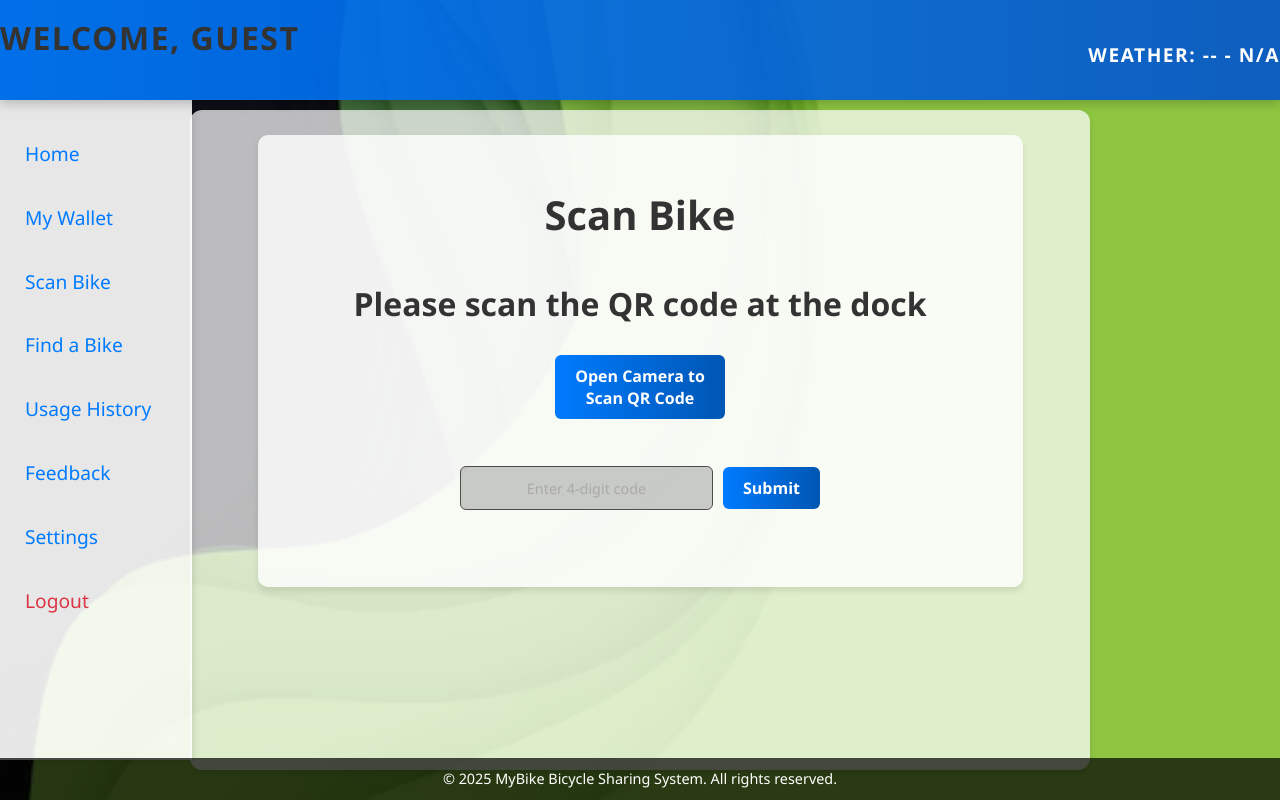
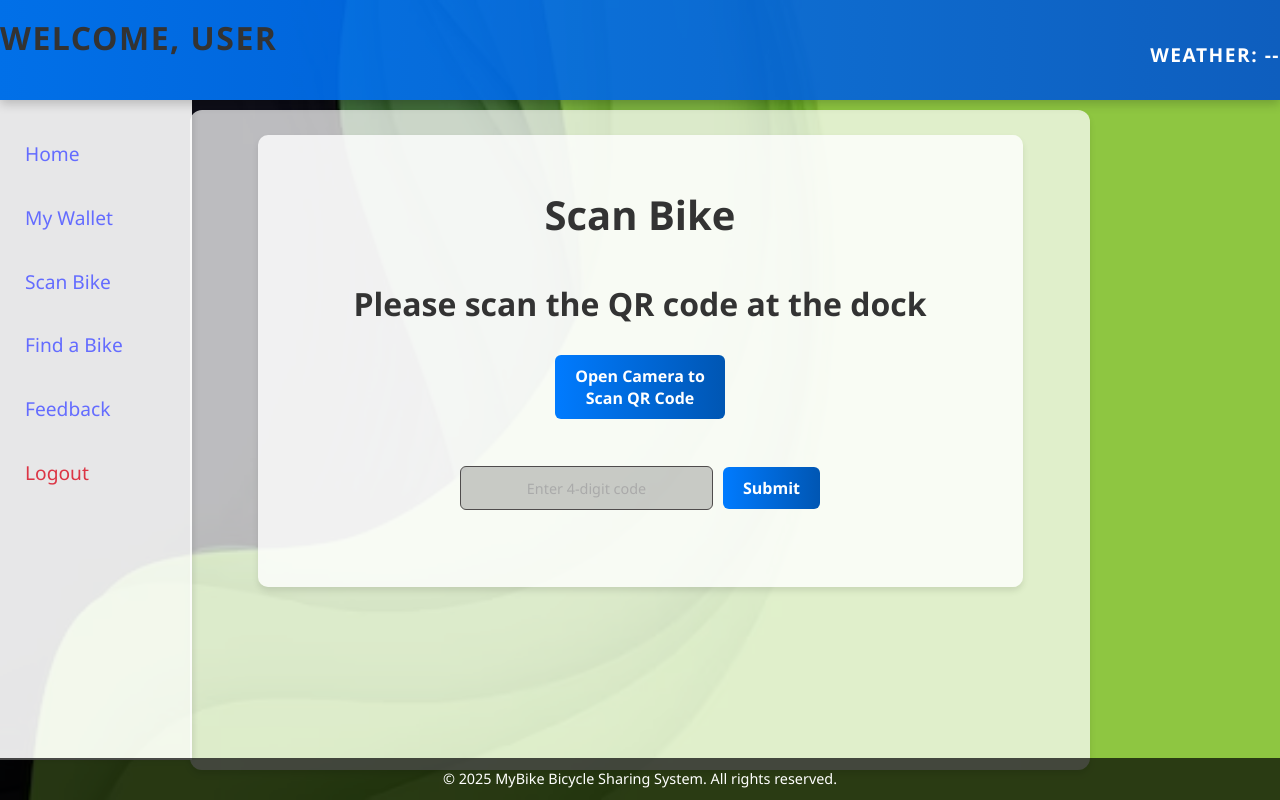
Before and after one commit to Movindugamage/MyBike, a React (Vite) app: page /scan-bike in a window 1280 px wide. Built offline with nearby package versions, Linux system fonts and the light colour scheme.

Commit message:
Logout link fixed. Feedback page added. Need to fix Find a bike page

```diff
--- a/src/components/Layout.jsx
+++ b/src/components/Layout.jsx
@@ -1,11 +1,14 @@
 import React from "react";
+import { useNavigate } from "react-router-dom"; // Import useNavigate from react-router-dom
 import { Link } from "react-router-dom"; // Import Link from react-router-dom
 import "./Layout.css";
 
 const Layout = ({ children }) => {
+    const navigate = useNavigate(); // Initialize useNavigate
+
     const handleLogout = () => {
-        // Placeholder for logout logic
         console.log("User logged out");
+        navigate("/"); // Navigate to the home page
     };
     return (
         <div className="dashboard-container">
@@ -20,12 +23,10 @@ const Layout = ({ children }) => {
                 <aside className="sidebar">
                     <ul>
                         <li><Link to="/Home">Home</Link></li>
-                        <li><Link to="/my-wallet">My Wallet</Link></li>
+                        <li><Link to="/profile">My Wallet</Link></li>
                         <li><Link to="/scan-bike">Scan Bike</Link></li>
-                        <li><Link to="/find-bicycle">Find a Bike</Link></li>
-                        <li><Link to="/usage-history">Usage History</Link></li>
+                        <li><Link to="/FindBicycle">Find a Bike</Link></li>
                         <li><Link to="/feedback">Feedback</Link></li>
-                        <li><Link to="/settings">Settings</Link></li>
                         <li className="logout" onClick={handleLogout}>Logout</li>
                     </ul>
                 </aside>
--- a/src/pages/FindBicycle.jsx
+++ b/src/pages/FindBicycle.jsx
@@ -1,7 +1,9 @@
 import React, { useState } from "react";
+// import { GoogleMap, LoadScript, Marker } from '@react-google-maps/api'; // Import Google Maps components
+import '../styles/FindBicycle.css'; // Ensure the CSS file path is correct
 import { useNavigate } from 'react-router-dom';
 import axios from 'axios';
-import Layout from "../components/Layout"; // Import Layout component
+import Layout from "../components/Layout.jsx"; // Import Layout component
 
 
 const FindBicycle = ({ user, weather }) => {
@@ -30,7 +32,7 @@ const FindBicycle = ({ user, weather }) => {
                 value={address}
                 onChange={(e) => setAddress(e.target.value)}
             />
-            <button onClick={handleSearch}>Search</button>
+<button onClick={handleSearch}>Find a Bicycle</button>
 
             {location && (
                 <div>
--- a/src/pages/MyWallet.jsx
+++ b/src/pages/MyWallet.jsx
@@ -36,6 +36,7 @@ const MyWallet = () => {
   }, []);
 
   return (
+    <Layout>
       <div className="profile-page">
         <header className="profile-header">
           <button className="back-button" onClick={() => window.history.back()}>
@@ -50,7 +51,7 @@ const MyWallet = () => {
           </div>
           <button
             className="top-up-button"
-          onClick={() => navigate("/topup")} // Navigate to TopUp
+            onClick={() => navigate("/Topup")} // Navigate to TopUp
           >
             Top Up
           </button>
@@ -87,7 +88,16 @@ const MyWallet = () => {
             Refresh Data
           </button>
         </section>
+        <section className="logout-section">
+          <button
+            className="logout-button"
+            onClick={() => navigate("/")}
+          >
+            Logout
+          </button>
+        </section>
       </div>
+    </Layout>
   );
 };
 
--- a/src/pages/ScanBike.jsx
+++ b/src/pages/ScanBike.jsx
@@ -1,5 +1,6 @@
 import React, { useState } from "react";
-import { useNavigate } from "react-router-dom"; // Import useNavigate
+import { useNavigate } from "react-router-dom";
+import Layout from "../components/Layout"; // Import Layout component
 import "../styles/ScanBike.css";
 
 const ScanBike = ({ user, weather }) => { // Expecting `user` and `weather` as props
@@ -51,29 +52,7 @@ const ScanBike = ({ user, weather }) => { // Expecting `user` and `weather` as p
   };
 
 return (
-    <div className="dashboard-container">
-      <header className="header">
-        <h1>Welcome, {user?.firstName || "Guest"}</h1>
-        <div className="weather-info">
-          <p>Weather: {weather?.temp || "--"} - {weather?.condition || "N/A"}</p>
-        </div>
-      </header>
-
-      <main className="dashboard">
-        <aside className="sidebar">
-          <ul>
-            <li onClick={() => navigate("/Home")}>Home</li>
-            <li onClick={() => navigate("/profile")}>My Wallet</li>
-            <li onClick={() => navigate("/scan-bike")}>Scan Bike</li>
-            <li onClick={() => navigate("/find-bicycle")}>Find a Bike</li>
-            <li onClick={() => navigate("/usage-history")}>Usage History</li>
-            <li onClick={() => navigate("/feedback")}>Feedback</li>
-            <li onClick={() => navigate("/settings")}>Settings</li>
-            <li className="logout" onClick={() => navigate("/")}>Logout</li>
-          </ul>
-        </aside>
-
-        <section className="content">
+    <Layout user={user} weather={weather}> {/* Wrap content in Layout */}
       <div className="scan-container">
         <div className="scan-bike-content">
           <h2>Scan Bike</h2>
@@ -125,12 +104,7 @@ const ScanBike = ({ user, weather }) => { // Expecting `user` and `weather` as p
           </div>
         </div>
       </div>
-        </section>
-      </main>
-      <footer className="footer">
-        <p>© 2025 MyBike Bicycle Sharing System. All rights reserved.</p>
-      </footer>
-    </div>
+    </Layout>
   );
 };
 
--- a/src/pages/SplashScreen.jsx
+++ b/src/pages/SplashScreen.jsx
@@ -12,7 +12,6 @@ const SplashScreen = () => {
                 <img src="/logo.jpeg" alt="My Bike Logo" className="logo" />
                 <h1>Welcome to My Bike</h1>
                 <br />
-
                 <br />
                 <div className="splash-buttons">
                     <button className="get-started-btn" onClick={() => navigate("/onboarding")}>
@@ -34,33 +33,12 @@ const SplashScreen = () => {
                 </div>
                 </div>
 
-
-
 Below Buttons are for testing purpose. They will vanish after finalization.
 
                 <div className="test-buttons">
-                <button onClick={() => navigate("/scan-bike")}>Scan Bike</button>
-                <button onClick={() => navigate("/find-bicycle")}>Find a Bicycle</button>
-                <button onClick={() => navigate("/find-empty-dock")}>Find Empty Dock</button>
-                <br />
-                <button onClick={() => navigate("/profile")}>My Wallet</button>
-
-                <button onClick={() => navigate("/settings")}>Settings</button>
-                <button onClick={() => navigate("/usage-history")}>Usage History</button>
-
-
-                <button onClick={() => navigate("/feedback")}>Feedback</button>
-
                 <button onClick={() => navigate("/home")}>Test Home Page</button>
-
             </div>
-
-
-
-
-
             </div>
-
     );
 };
 
--- a/src/pages/Topup.jsx
+++ b/src/pages/Topup.jsx
@@ -3,6 +3,7 @@ import { useNavigate } from "react-router-dom"; // Import useNavigate
 import "../styles/Topup.css"; // Correct path to Topup.css
 
 const Topup = () => {
+    const [loading, setLoading] = useState(true); // State to manage loading status
     const navigate = useNavigate();
     const [user, setUser] = useState({ firstName: "Guest" });
     const [weather, setWeather] = useState({ temp: "--", condition: "Loading..." });
--- /dev/null
+++ b/src/styles/FindBicycle.css
@@ -0,0 +1,42 @@
+/* FindBicycle.css */
+
+.find-bicycle-container {
+    display: flex;
+    flex-direction: column;
+    align-items: center;
+    padding: 20px;
+}
+
+.find-bicycle-container h1 {
+    margin-bottom: 20px;
+}
+
+.find-bicycle-container input {
+    padding: 10px;
+    width: 300px;
+    margin-bottom: 10px;
+    border: 1px solid #ccc;
+    border-radius: 4px;
+}
+
+.find-bicycle-container button {
+    padding: 10px 20px;
+    background-color: #007bff;
+    color: white;
+    border: none;
+    border-radius: 4px;
+    cursor: pointer;
+}
+
+.find-bicycle-container button:hover {
+    background-color: #0056b3;
+}
+
+.location-details {
+    margin-top: 20px;
+    background-color: #f8f9fa;
+    padding: 15px;
+    border-radius: 4px;
+    width: 100%;
+    max-width: 600px;
+}
```
Lines whose indentation alone changed are shown as unchanged.
